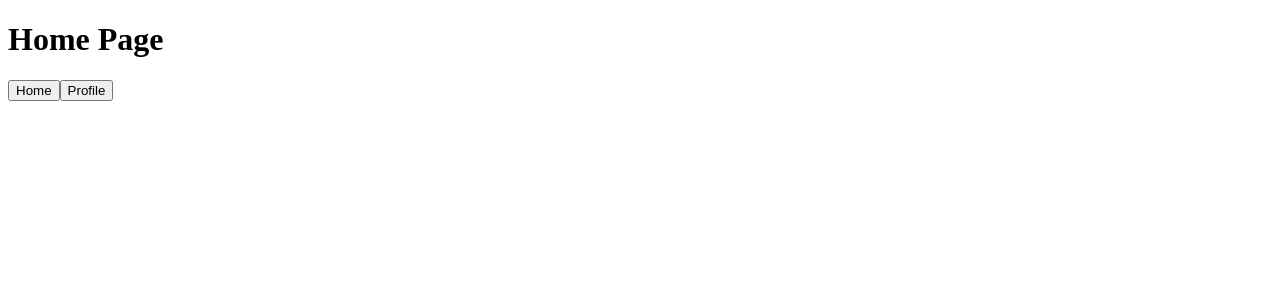
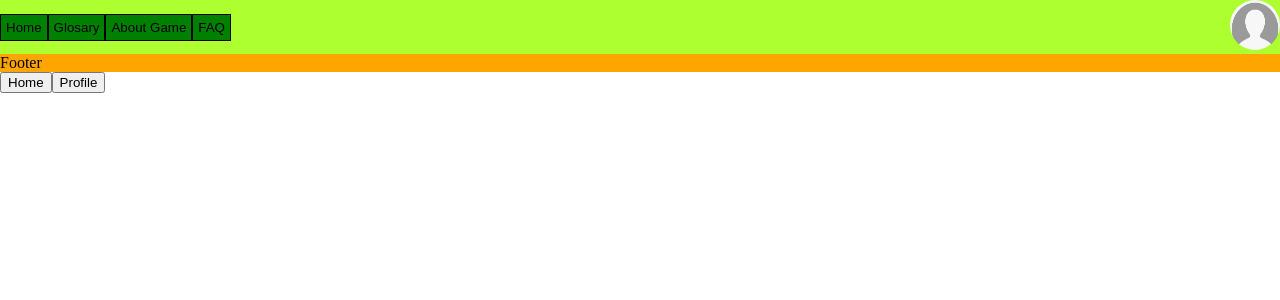
Before and after one commit to EpcylonG/epcyworld-cli, a React (Create React App) app: page / in a window 1280 px wide. Shown: the top 300 px of the page. Built offline with nearby package versions, Linux system fonts and the light colour scheme.

Commit message:
WIP header

```diff
--- a/src/App.scss
+++ b/src/App.scss
@@ -0,0 +1,3 @@
+body {
+    margin: 0;
+}
--- /dev/null
+++ b/src/components/Footer/Footer.scss
@@ -0,0 +1,3 @@
+.footer{
+    background-color: orange;
+}
--- /dev/null
+++ b/src/components/Footer/index.js
@@ -0,0 +1,16 @@
+import React from "react";
+
+import "./Footer.scss";
+
+
+function Footer() {
+
+    return(
+        <div className="footer">
+            Footer
+        </div>
+    );
+
+}
+
+export default Footer;
--- /dev/null
+++ b/src/components/Header/Header.scss
@@ -0,0 +1,6 @@
+.header{
+    background-color: greenyellow;
+    display: flex;
+    justify-content: space-between;
+    align-items: center;
+}
--- /dev/null
+++ b/src/components/Header/index.js
@@ -0,0 +1,18 @@
+import React from "react";
+import Menu from "../Menu";
+import Icon from "../Icon";
+import "./Header.scss";
+
+
+function Header() {
+
+    return(
+        <div className="header">
+            <Menu></Menu>
+            <Icon></Icon>
+        </div>
+    );
+
+}
+
+export default Header;
--- /dev/null
+++ b/src/components/Icon/Icon.scss
@@ -0,0 +1,8 @@
+.profile-img {
+    img {
+        height: 50px;
+        width: 50px;
+        border-radius: 100%;
+        cursor: pointer;
+    }
+}
--- /dev/null
+++ b/src/components/Icon/index.js
@@ -0,0 +1,15 @@
+import React from "react";
+import image from "../../assets/imgs/default_profile.png";
+import "./Icon.scss";
+
+function Icon(){
+
+    return(
+        <div className="profile-img">
+            <img src={image} alt="Icon"/>
+        </div>
+    );
+
+}
+
+export default Icon;
--- /dev/null
+++ b/src/components/Menu/Menu.scss
@@ -0,0 +1,3 @@
+.menu {
+    display: flex;
+}
--- /dev/null
+++ b/src/components/Menu/index.js
@@ -0,0 +1,25 @@
+import React from "react";
+import MenuItem from "../MenuItem";
+
+import "./Menu.scss";
+
+function Menu() {
+
+    const menuArray = ["Home", "Glosary", "About Game", "FAQ"]
+
+
+    return(
+        <div className="menu">
+            {menuArray.map(item => {
+                return (
+                    <div key={item}>
+                        <MenuItem>{item}</MenuItem>
+                    </div>
+                );
+            })}
+        </div>
+    );
+
+}
+
+export default Menu;
--- /dev/null
+++ b/src/components/MenuItem/MenuItem.scss
@@ -0,0 +1,9 @@
+.menu-item {
+    padding: 5px;
+    background-color: green;
+    border: 1px solid black;
+    cursor: pointer;
+    &:hover {
+        background-color: rgb(19, 177, 19);
+    }
+}
--- /dev/null
+++ b/src/components/MenuItem/index.js
@@ -0,0 +1,16 @@
+import React from "react";
+
+import "./MenuItem.scss";
+
+
+function MenuItem( { children }) {
+
+    return(
+        <button className="menu-item" onClick={() => {console.log("")}}>
+            {children}
+        </button>
+    );
+
+}
+
+export default MenuItem;
--- a/src/pages/Home/index.js
+++ b/src/pages/Home/index.js
@@ -1,13 +1,15 @@
 import React from "react";
+import Header from "../../components/Header";
+import Footer from "../../components/Footer";
 
 function Home() {
 
     return(
-        <div>
-            <h1>
-                Home Page
-            </h1>
-        </div>
+        <>
+            <Header></Header>
+
+            <Footer></Footer>
+        </>
     );
 }
 
```
Also changed, not shown: src/assets/imgs/default_profile.png (added).
